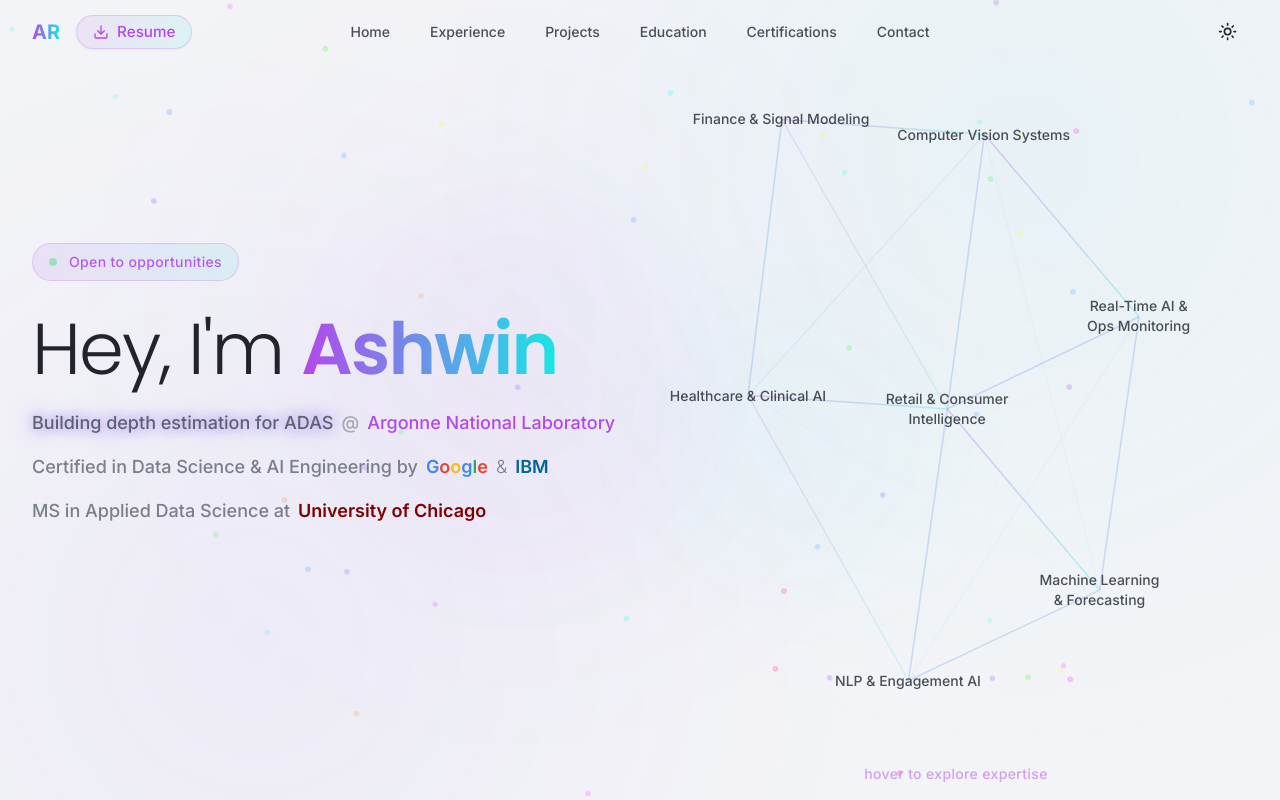
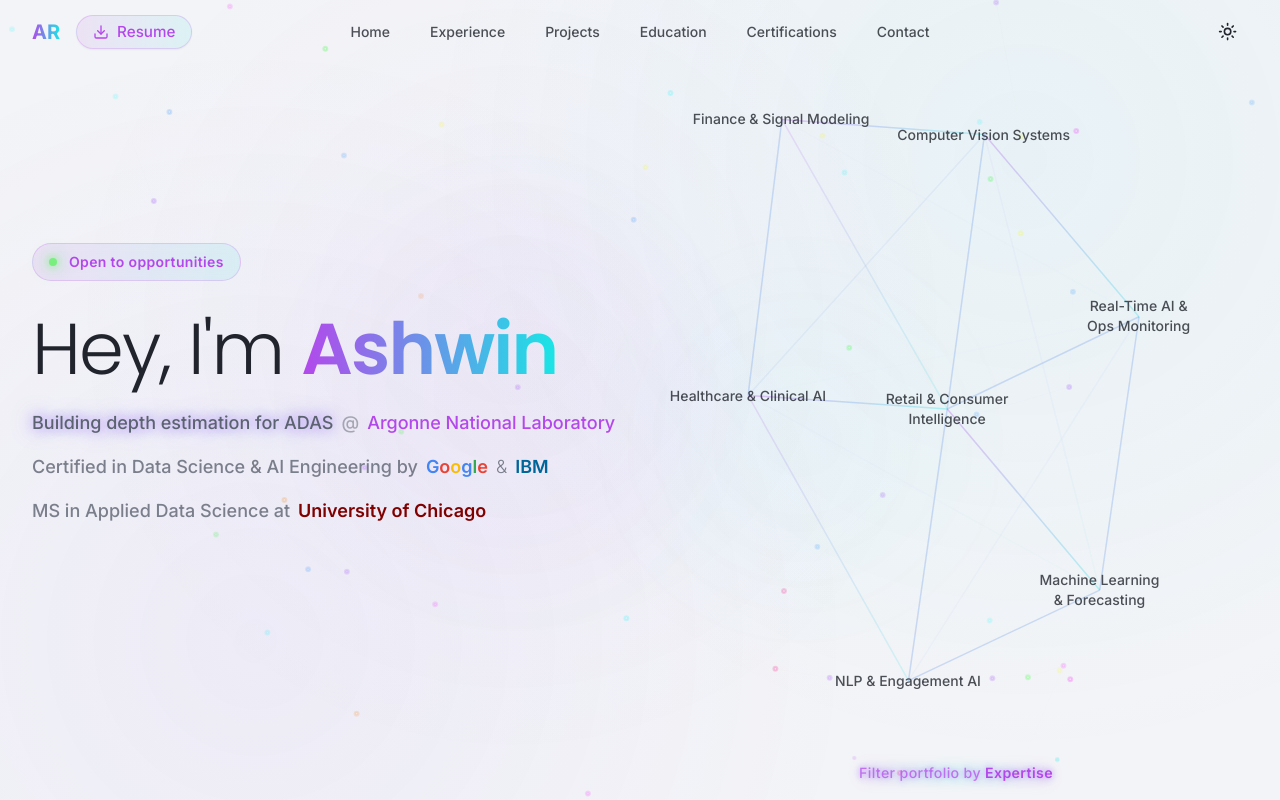
Before and after one commit to ashhhwin/ashwin-portfolio, a Next.js app: page / in a window 1280 px wide. Shown: the top 800 px of the page. Built offline with nearby package versions, Linux system fonts and the light colour scheme.

Commit message:
Enhance LED glow effect and improve text loading time - Add intense multi-layer green glow to LED indicator - Reduce instruction text delay from 2s to 0.5s for faster appearance

```diff
--- a/components/sections/hero.tsx
+++ b/components/sections/hero.tsx
@@ -229,14 +229,77 @@
 
       {/* Subtle instruction line */}
       <div className="absolute bottom-4 left-1/2 transform -translate-x-1/2">
-        <motion.p
-          className="text-sm text-primary/50 font-medium tracking-wide"
+        <motion.div
+          className="relative"
           initial={{ opacity: 0, y: 10 }}
           animate={{ opacity: 1, y: 0 }}
-          transition={{ duration: 1, delay: 2 }}
+          transition={{ duration: 1, delay: 0.5 }}
         >
-          hover to explore expertise
-        </motion.p>
+          <motion.p
+            className="text-sm font-medium tracking-wide relative z-10"
+            animate={{
+              textShadow: [
+                "0 0 0px rgba(139, 92, 246, 0), 0 0 0px rgba(139, 92, 246, 0)",
+                "0 0 8px rgba(139, 92, 246, 0.6), 0 0 16px rgba(139, 92, 246, 0.4)",
+                "0 0 0px rgba(139, 92, 246, 0), 0 0 0px rgba(139, 92, 246, 0)"
+              ],
+              scale: [1, 1.02, 1],
+              y: [0, -2, 0]
+            }}
+            transition={{
+              duration: 2,
+              repeat: Infinity,
+              ease: "easeInOut"
+            }}
+          >
+            <span className="text-primary/70">Filter portfolio by <span className="font-semibold text-primary">Expertise</span></span>
+          </motion.p>
+          {/* Glow effect behind text */}
+          <motion.div
+            className="absolute inset-0 blur-sm"
+            animate={{
+              opacity: [0.3, 0.7, 0.3],
+              scale: [1, 1.05, 1],
+              rotate: [0, 1, 0]
+            }}
+            transition={{
+              duration: 2,
+              repeat: Infinity,
+              ease: "easeInOut"
+            }}
+          >
+            <div className="w-full h-full bg-gradient-to-r from-primary/20 via-secondary/20 to-primary/20 rounded-full"></div>
+          </motion.div>
+          {/* Additional floating particles */}
+          <motion.div
+            className="absolute -top-2 -left-2 w-1 h-1 bg-primary/40 rounded-full"
+            animate={{
+              y: [0, -8, 0],
+              opacity: [0.4, 1, 0.4],
+              scale: [1, 1.5, 1]
+            }}
+            transition={{
+              duration: 2,
+              repeat: Infinity,
+              ease: "easeInOut",
+              delay: 0.5
+            }}
+          />
+          <motion.div
+            className="absolute -top-1 -right-2 w-1 h-1 bg-secondary/40 rounded-full"
+            animate={{
+              y: [0, -6, 0],
+              opacity: [0.4, 1, 0.4],
+              scale: [1, 1.3, 1]
+            }}
+            transition={{
+              duration: 2,
+              repeat: Infinity,
+              ease: "easeInOut",
+              delay: 1
+            }}
+          />
+        </motion.div>
       </div>
     </div>
   );
@@ -277,8 +340,8 @@
               transition={{ duration: 0.8, delay: 0.1 }}
             >
               {/* LED indicator */}
-              <div className="w-2 h-2 bg-green-400 rounded-full animate-pulse shadow-lg shadow-green-400/50"></div>
-              <span className="text-sm text-primary/90 font-medium tracking-wide">
+              <div className="w-2 h-2 rounded-full animate-pulse ring-2 ring-green-200/50" style={{ backgroundColor: '#00FF00', boxShadow: '0 0 10px #00FF00, 0 0 20px #00FF00, 0 0 30px #00FF00' }}></div>
+              <span className="text-sm text-primary font-semibold tracking-wide">
                 Open to opportunities
               </span>
             </motion.div>
```
